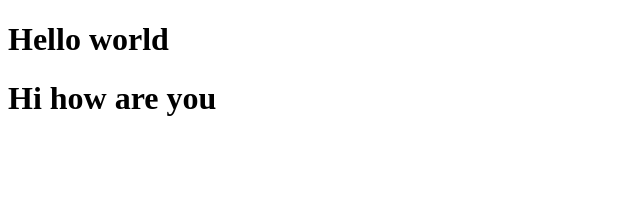
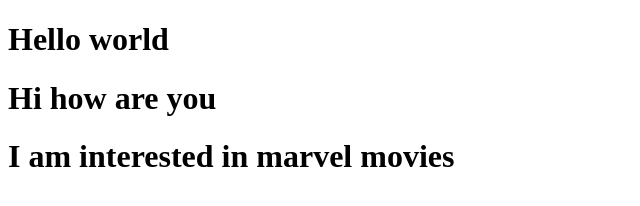
Before and after one commit to Ramachandran528/demo-repository, a plain HTML site: page index.html in a window 1280 px wide. Shown: the whole page, without its empty margins (0-640 px from the left). Drawn offline with Linux system fonts and the light colour scheme.

Commit message:
updating the interest

```diff
--- a/index.html
+++ b/index.html
@@ -8,5 +8,6 @@
 <body>
     <h1>Hello world</h1>
     <h1>Hi how are you</h1>
+    <h1>I am interested in marvel movies</h1>
 </body>
 </html>
```
